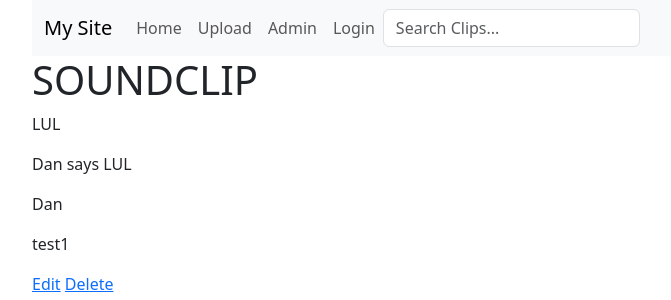
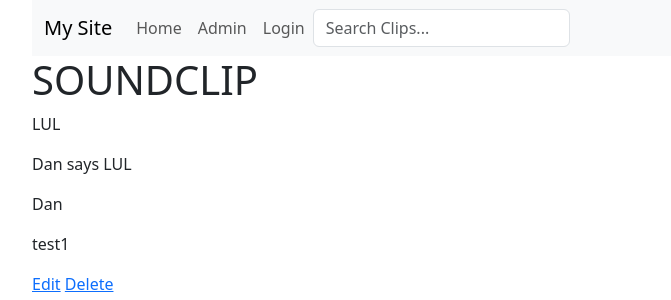
Before and after one commit to ElliottSmith610/django-soundboard, a Django app: page /soundboard/1/ in a window 1280 px wide. Shown: the top 300 px of the page, without its empty margins (50-721 px from the left). Run offline with Django 4.2, Linux system fonts and the light colour scheme; data comes from the database, SQL or seed files in the repository; some libraries are stand-ins or nearby versions.

Commit message:
Upload only shows when logged in

```diff
--- a/my_site/templates/navbar.html
+++ b/my_site/templates/navbar.html
@@ -14,14 +14,14 @@
         <!-- <li class="nav-item active">
             <a class="nav-link" href="#">Home <span class="sr-only">(current)</span></a>
           </li> -->
-        <li class="nav-item">
-          <a class="nav-link" href="{% url 'upload-clip' %}">Upload</a>
-        </li>
         <!-- REMOVE -->
         <li class="nav-item">
           <a class="nav-link" href="/admin/">Admin</a>
         </li>
         {% if request.user.is_authenticated %}
+        <li class="nav-item">
+          <a class="nav-link" href="{% url 'upload-clip' %}">Upload</a>
+        </li>
         <li class="nav-item">
           <a class="nav-link" href="{% url 'logout' %}">Logout</a>
         </li>
```
